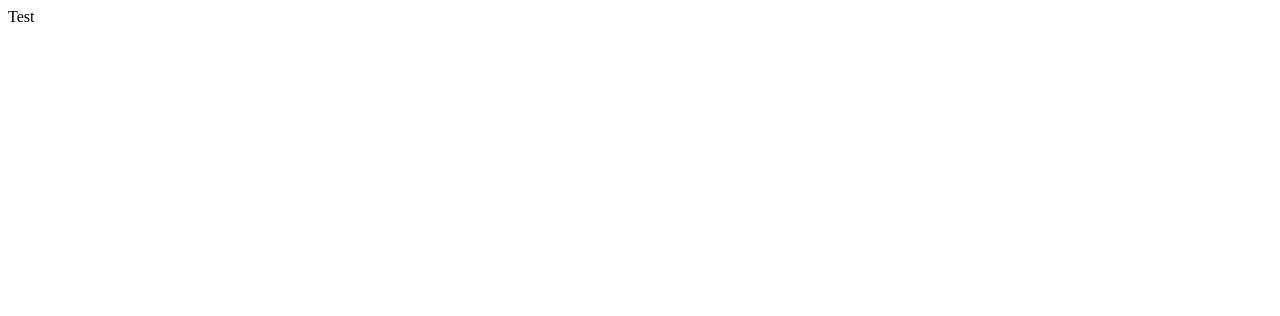
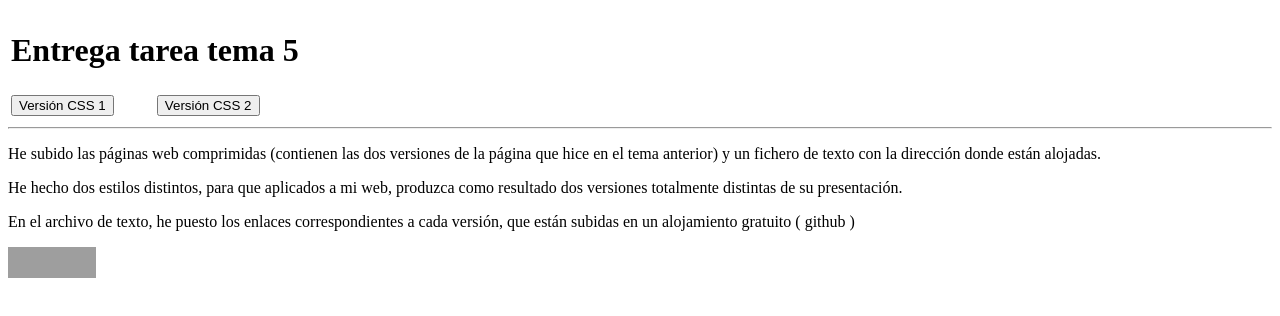
Before and after one commit to sgregori/oli-de-leo, a plain HTML site: page index.html in a window 1280 px wide. Drawn offline with Linux system fonts and the light colour scheme; grey boxes are pictures that could not be loaded.

Commit message:
first upload

```diff
--- a/index.html
+++ b/index.html
@@ -1 +1,41 @@
-Test
+<!DOCTYPE html PUBLIC "-//W3C//DTD XHTML 1.0 Strict//EN"
+"http://www.w3.org/TR/xhtml1/DTD/xhtml1-strict.dtd">
+<html xmlns="http://www.w3.org/1999/xhtml" lang="en" xml:lang="en">
+
+<head>
+	<title>Entrega tarea tema 5</title>
+    	<meta http-equiv="Content-Type" content="text/html;charset=utf-8" />
+</head>
+<body>
+<table class="header">
+<tr>
+    <td colspan="2" align="center"><h1>Entrega tarea tema 5</h1></td>
+</tr>
+<tr>
+    <td><a href="version1/index.html"><button> Versión CSS 1 </button></a></td>
+    <td><a href="version2/index.html"><button> Versión CSS 2 </button></a></td>
+</tr>
+</table>
+
+<hr />
+
+<p>
+	He subido las páginas web comprimidas (contienen las dos versiones de la página que hice en el tema anterior) y un fichero de texto con la dirección donde están alojadas.
+</p>
+<p>
+	He hecho dos estilos distintos, para que aplicados a mi web, produzca como resultado dos versiones totalmente distintas de su presentación.
+</p>
+<p>
+	En el archivo de texto, he puesto los enlaces correspondientes a cada versión, que están subidas en un alojamiento gratuito ( github )
+
+</p>
+
+
+<p>
+    <a href="http://validator.w3.org/check?uri=referer"><img
+      src="http://www.w3.org/Icons/valid-xhtml10" alt="Valid XHTML 1.0 Strict" height="31" width="88" /></a>
+  </p>
+
+</body>
+
+</html>
```
